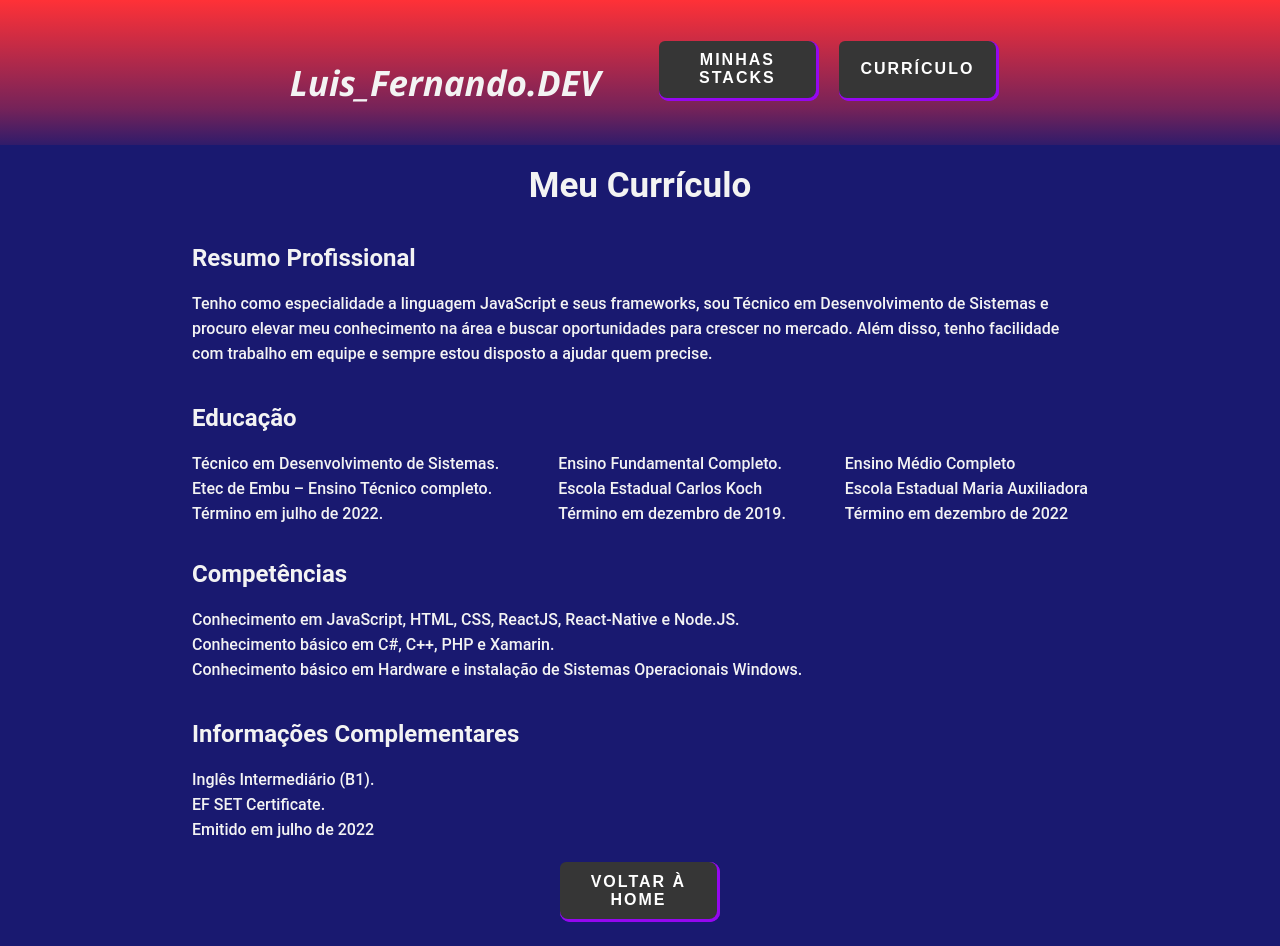
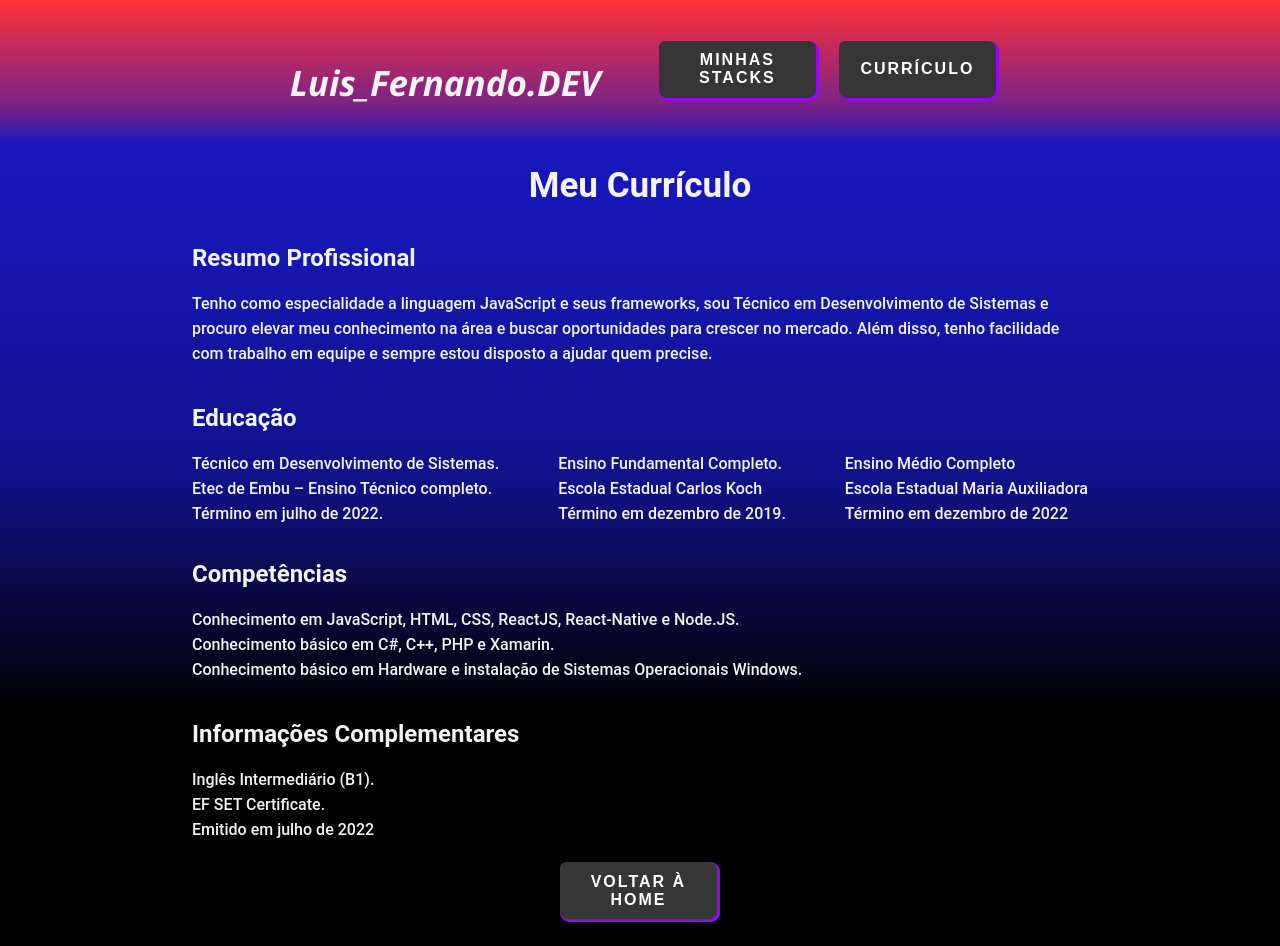
Before and after one commit to LuisFernandoPBPereira/PortfolioLuis_ReactJS, a React (Create React App) app: page /curriculum in a window 1280 px wide. Built offline with nearby package versions, Linux system fonts and the light colour scheme.

Commit message:
fixing some deisgn details
fixing some design details and map keys

```diff
--- a/src/Components/MyProjects/MyProjects.jsx
+++ b/src/Components/MyProjects/MyProjects.jsx
@@ -5,9 +5,9 @@ import * as S from './styled.js'
 function MyProjects() {
   return (
     <S.MyProjects>
-        {projectsData.map(set => {
+        {projectsData.map((set, index) => {
                 return(
-                    <a href={set.link}>
+                    <a key={index} href={set.link}>
                         <div className='divIcon divRGB'>
                             <div className='divAux'>
                                 <img className='icon' src={set.thumb}/><h1>{set.title}</h1>
--- a/src/Components/Navbar/styled.js
+++ b/src/Components/Navbar/styled.js
@@ -3,10 +3,9 @@ import styled from "styled-components";
 export const Navbar = styled.div`
     @import url('https://fonts.googleapis.com/css?family=Poppins:100,200,300,400,500,600,700,800,900');
 
-    background: linear-gradient(to bottom, rgba(255, 49, 55, 1.0), rgba(255, 49, 55, 0.8),rgba(255, 49, 55, 0.6),rgba(255, 49, 55, 0.4),rgba(255, 49, 55, 0.1));
+    background: linear-gradient(to bottom, rgba(255, 49, 55, 1.0), rgba(255, 49, 55, 0.8),rgba(255, 49, 55, 0.6),rgba(255, 49, 55, 0.4),rgba(255, 49, 55, 0.0));
     padding: 15px 0px;
     width: 100%;
-    /* position: absolute; */
 
     *
     {
@@ -15,7 +14,6 @@ export const Navbar = styled.div`
 
 
     .main-header{
-        /* z-index: 999; */
         display: flex;
         flex-direction: row;
         align-items: center;
@@ -28,7 +26,6 @@ export const Navbar = styled.div`
     }
 
     .header{
-        /* z-index: 999; */
         display: flex;
         justify-content: center;
         align-items: center;
--- a/src/Components/Stack-Icons/StackIcons.jsx
+++ b/src/Components/Stack-Icons/StackIcons.jsx
@@ -8,9 +8,9 @@ function StackIcons() {
         <div className='master'>
             {/* Aqui, eu apresento:
             --- As minhas linguagens de programação */}
-            {IconsData.map(set => {
+            {IconsData.map((set, index) => {
                 return(
-                    <div className='divIcon divRGB'>
+                    <div key={index} className='divIcon divRGB'>
                         <div className='divAux'>
                             <img className='icon' src={set.icon}/><h1>{set.title}</h1>
                             <p>{set.text}</p>
--- a/src/pages/Curriculum/styled.js
+++ b/src/pages/Curriculum/styled.js
@@ -1,7 +1,13 @@
 import styled from "styled-components";
 
 export const Curriculum = styled.div`
-    background-color: var(--primary-color);
+    background:linear-gradient(to bottom,
+                                    rgba(25, 25, 200, 1.0),
+                                    rgba(25, 25, 200, 0.9),
+                                    rgba(25, 25, 200, 0.7),
+                                    rgba(0, 0, 0, 0.5),
+                                    rgba(0, 0, 0, 0.0));
+    background-color: black;
 
     .introduction{
         display: flex;
--- a/src/pages/MyStacks/styled.js
+++ b/src/pages/MyStacks/styled.js
@@ -1,7 +1,13 @@
 import styled from "styled-components";
 
 export const About = styled.div`
-    background-color: var(--primary-color);
+    background:linear-gradient(to bottom,
+                                    rgba(25, 25, 200, 1.0),
+                                    rgba(25, 25, 200, 0.9),
+                                    rgba(25, 25, 200, 0.7),
+                                    rgba(0, 0, 0, 0.5),
+                                    rgba(0, 0, 0, 0.0));
+    background-color: black;
     .goToHome{
         display: flex;
         justify-content: center;
```
Also changed, not shown: public/manifest.json.
